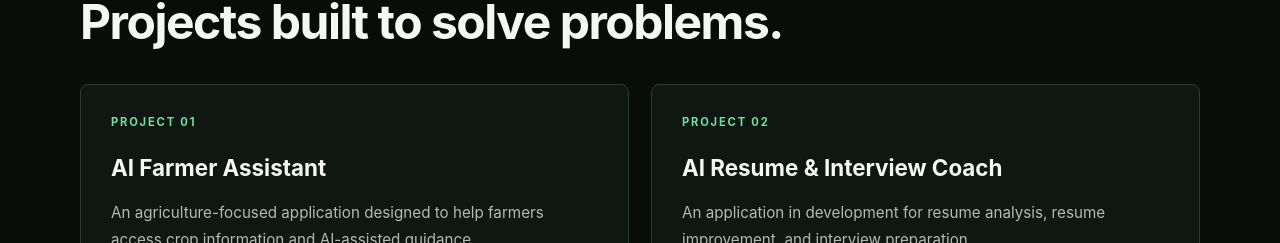
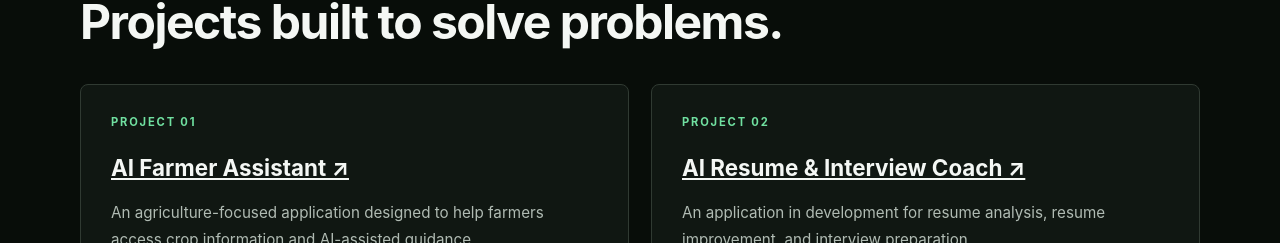
Before and after one commit to Mehret-araya/mehret-araya-portfolio, a React (Vite) app: page / in a window 1280 px wide. Shown: the part 1739-1982 px from the top of the page. Built offline with nearby package versions, Linux system fonts and the light colour scheme.

Commit message:
feat: link portfolio projects to GitHub

```diff
--- a/src/App.jsx
+++ b/src/App.jsx
@@ -92,7 +92,15 @@ function App() {
           <div className="project-list">
             <article className="project-card">
               <p className="project-number">PROJECT 01</p>
-              <h3>AI Farmer Assistant</h3>
+              <h3>
+                <a
+                  href="https://github.com/Mehret-araya/AI-farmer-assistant"
+                  target="_blank"
+                  rel="noreferrer"
+                >
+                  AI Farmer Assistant ↗
+                </a>
+              </h3>
               <p>
                 An agriculture-focused application designed to help farmers
                 access crop information and AI-assisted guidance.
@@ -104,7 +112,15 @@ function App() {
 
             <article className="project-card">
               <p className="project-number">PROJECT 02</p>
-              <h3>AI Resume & Interview Coach</h3>
+              <h3>
+                <a
+                  href="https://github.com/Mehret-araya/ai-resume-interview-coach"
+                  target="_blank"
+                  rel="noreferrer"
+                >
+                  AI Resume &amp; Interview Coach ↗
+                </a>
+              </h3>
               <p>
                 An application in development for resume analysis, resume
                 improvement, and interview preparation.
```
